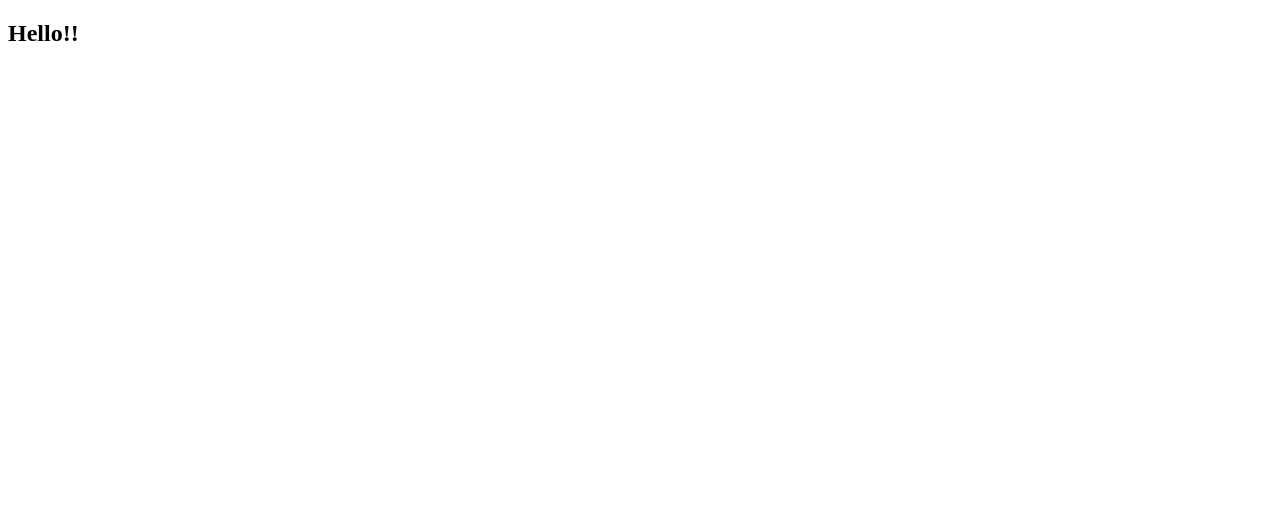
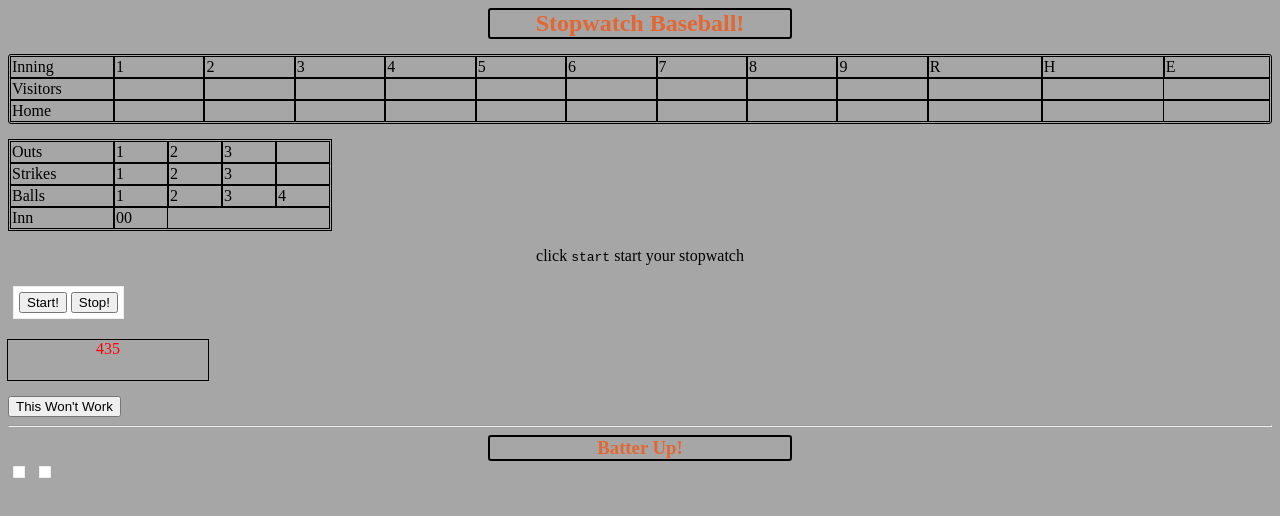
Before and after one commit to mDinner/stopwatchBaseball, a website: page index.html in a window 1280 px wide. Drawn offline with Linux system fonts and the light colour scheme.

Commit message:
first commit, project nearly done

```diff
--- a/index.html
+++ b/index.html
@@ -1,9 +1,118 @@
 <!DOCTYPE html>
 <html>
 <head>
-	<title>Test</title>
+<meta charset=utf-8 />
+<title>Stopwatch BB</title>
+<link rel="stylesheet" type="text/css" href="stopwatch.css">
+<script type="text/javascript" src="stopwatch.js"></script>
+<script type="text/javascript" src="sw.js"></script>
 </head>
-<body>
-	<h2>Hello!!</h2>
+    <body>
+        <h2 class="title">Stopwatch Baseball!</h2>
+			<table id="scoreboard">
+			    <tr>
+			        <td class="firstRow">Inning</td>
+			    	<td>1</td>
+			    	<td>2</td>
+			    	<td>3</td>
+			    	<td>4</td>
+			    	<td>5</td>
+			    	<td>6</td>
+			    	<td>7</td>
+			    	<td>8</td>
+			    	<td>9</td>
+			    	<td>R</td>
+			    	<td>H</td>
+			    	<td>E</td>
+			    </tr>
+			    <tr>
+                    <td class="firstRow">Visitors</td>
+			    	<td class="inn"></td>
+			    	<td class="inn"></td>
+			    	<td class="inn"></td>
+			    	<td class="inn"></td>
+			    	<td class="inn"></td>
+			    	<td class="inn"></td>
+			    	<td class="inn"></td>
+			    	<td class="inn"></td>
+			    	<td class="inn"></td>
+			    	<td class="inn"></td>
+			    	<td class="inn"></td>
+			    </tr>
+
+			    <tr>
+                    <td class="firstRow">Home</td>
+			    	<td class="inn"></td>
+			    	<td class="inn"></td>
+			    	<td class="inn"></td>
+			    	<td class="inn"></td>
+			    	<td class="inn"></td>
+			    	<td class="inn"></td>
+			    	<td class="inn"></td>
+			    	<td class="inn"></td>
+			    	<td class="inn"></td>
+			    	<td class="inn"></td>
+			    	<td class="inn"></td>
+    			</tr>
+			</table>
+            <table id="pitchCount">
+            	<tr>
+            	    <td class="pitchCount" id="outs">Outs</td>
+            	    <td class="count">1</td>
+            	    <td class="count">2</td>
+            	    <td class="count">3</td>
+            	    <td class="count"></td>
+            	</tr>
+
+        	    <tr>
+            	    <td class="pitchCount" id="Strikes">Strikes</td>
+            	    <td class="count">1</td>
+            	    <td class="count">2</td>
+            	    <td class="count">3</td>
+            	    <td class="count"></td>
+        	    </tr>
+
+  				<tr>
+  	          	    <td class="pitchCount" id="Balls">Balls</td>
+            	    <td class="count">1</td>
+            	    <td class="count">2</td>
+            	    <td class="count">3</td>
+            	    <td class="count">4</td>
+            	</tr>
+
+            	<tr>
+            	    <td class="innCount" id="inn">Inn</td>
+            	    <td class="count">00</td>
+            	</tr>
+
+            </table>
+		    	<p>click <code>start</code> start your stopwatch</p>
+
+		<div class="basic stopwatch">
+			<button type="button" onclick="myStart()">Start!</button>
+
+			<button type="button" onclick="myStop()">Stop!</button>
+		</div>
+
+		<p id="a-time">
+			<script type="text/javascript">
+			function myFunction() {
+				var a = 12.35689;
+				var b = 35.214982658234;
+				var c = Math.round (a * b);
+				document.getElementById("a-time").innerHTML = c;
+			}
+			myFunction();
+			</script>
+		</p>
+
+    <button type="button" onclick="myFunction()">This Won't Work</button>
+
+	<hr>
+	<h3>Batter Up!</h3>
+
+<div class="stopwatch" id="a-timer"></div>
+
+<div class="stopwatch" id="b-timer"></div>
 </body>
-</html></head>
+</html>
--- a/package.json
+++ b/package.json
@@ -1,11 +1,11 @@
 {
-    "name": "simpleNode",
+    "name": "stopwatchBaseball",
     "main": "app.js",
     "version": "0.0.1",
-    "description": "simpleNode",
+    "description": "stopwatchBaseball",
     "repository": {
 	    "type": "git",
-	    "url": "https://github.com/simpleNode"
+	    "url": "https://github.com/stopwatchBaseball"
   },
     "dependencies": {
                "express": "~4.9.0"
--- /dev/null
+++ b/stopwatch.css
@@ -0,0 +1,79 @@
+body{
+  background-color: rgba(0,0,0, 0.35);
+}
+.title {
+    border-radius: 3px;
+    border: 2px solid black;
+    color: rgba(255, 75, 0, 0.7);
+    margin: auto;
+    margin-bottom: 15px;
+    text-align: center;
+    width: 300px;
+
+   }
+
+#scoreboard {
+   width: 100%;
+   border: 1px solid black;
+   border-radius: 3px;
+   margin-bottom: 15px;
+    }
+
+tr, td {
+  outline: 1px solid black;
+   }
+
+.firstRow {
+  width: 100px;
+}
+
+#pitchCount {
+  border: 1px solid black;
+  margin-bottom: 15px;
+}
+.pitchCount {
+   width: 100px;
+
+}
+
+.count{
+  width: 50px;
+}
+
+
+h3  {
+    border-radius: 3px;
+    border: 2px solid black;
+    color: rgba(255, 75, 0, 0.7);
+    margin: auto;
+    text-align: center;
+    width: 300px;
+    }
+p {
+    text-align: center;
+}
+  .stopwatch {
+    display: inline-block;
+    background-color: white;
+    border: 1px solid #eee;
+    padding: 5px;
+    margin: 5px;
+  }
+  .stopwatch span {
+    font-weight: bold;
+    display: block;
+  }
+  .stopwatch a {
+    padding-right: 5px;
+    text-decoration: none
+
+    }
+
+#a-time {
+    width: 200px;
+    height: 40px;
+    color: red;
+    outline: 1px solid black;
+
+
+}
--- /dev/null
+++ b/stopwatch.js
@@ -0,0 +1,23 @@
+var myStart = function() {
+    document.getElementById("a-time").innerHTML = "start";
+    var startSecond = new Date();
+	var seconds = startSecond.getSeconds();
+	var startMil = startSecond.getMilliseconds()/1000;
+	var startTime = seconds + startMil;
+	console.log(startTime);
+}
+
+var myStop = function() {
+	var stopSecond = new Date();
+	var ss = stopSecond.getSeconds();
+	var stopMil = stopSecond.getMilliseconds()/1000;
+	var stopTime = ss + stopMil;
+	var end = (stopTime - startTime)/1000;
+	console.log(stopTime);
+	document.getElementById("a-time").innerHTML = end;
+
+	if (end < startTime) {
+		end = (stopTime + 1) - startTime;
+	}
+
+}
--- /dev/null
+++ b/sw.js
@@ -0,0 +1,13 @@
+var myScript = function() {
+var s = new Date();
+var seconds = s.getSeconds()*31536000;
+console.log(seconds);
+var numyears = Math.floor(seconds/31536000);
+console.log(numyears);
+var numdays = Math.floor((seconds % 31536000) / 86400);
+var numhours = Math.floor(((seconds % 31536000)  % 86400) / 3600);
+var numminutes = Math.floor((((seconds % 31536000) % 86400) % 3600) / 60);
+var numseconds = Math.floor(((seconds % 31536000) % 86400) % 3600) % 60;
+return numyears + " years " + numdays + " days " + numminutes + " minutes " + numseconds + " seconds ";
+
+};
```
